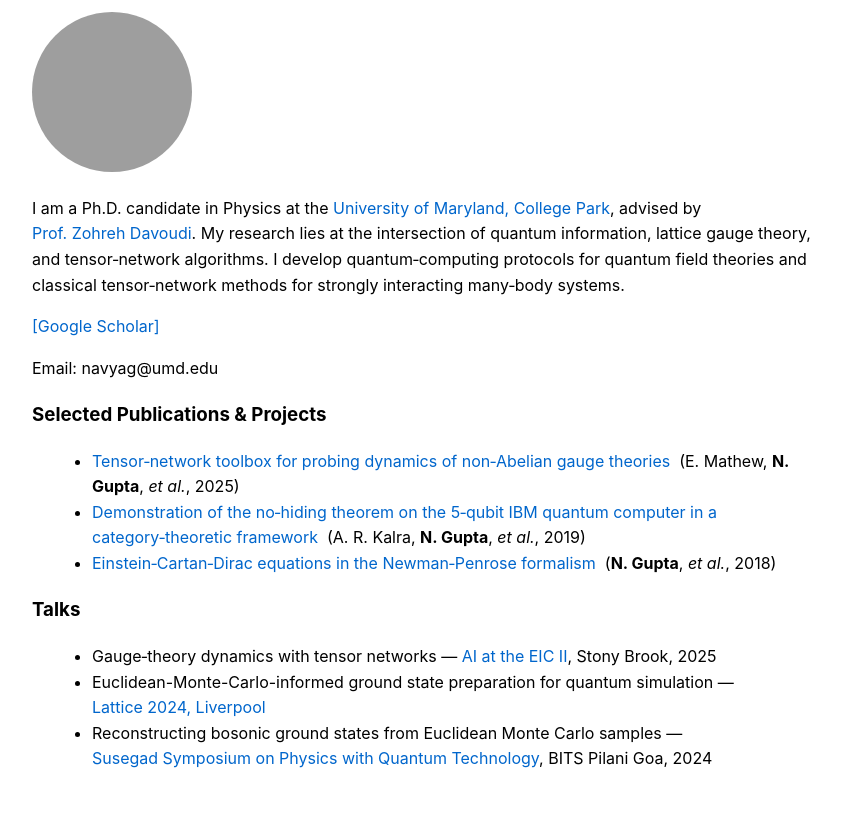
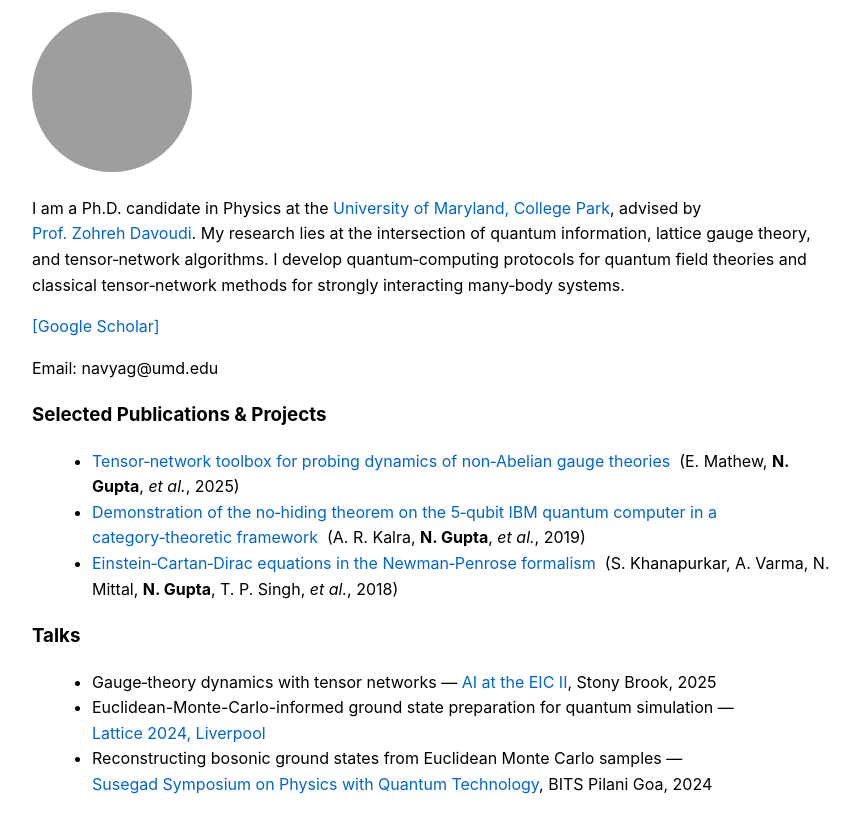
Before and after one commit to navyagup/navyagup.github.io, a plain HTML site: page index.html in a window 1280 px wide. Shown: the part 115-948 px from the top of the page, without its empty margins (208-1063 px from the left). Before the commit the page ends 927 px from the top, so only its background shows below. Drawn offline with Linux system fonts and the light colour scheme; grey boxes are pictures that could not be loaded.

Commit message:
Update index.html

```diff
--- a/index.html
+++ b/index.html
@@ -57,7 +57,7 @@
   <ul>
     <li><a href="https://arxiv.org/abs/2501.18301" target="_blank">Tensor‑network toolbox for probing dynamics of non‑Abelian gauge theories</a> &nbsp;(E. Mathew, <strong>N. Gupta</strong>, <em>et&nbsp;al.</em>, 2025)</li>
     <li><a href="https://arxiv.org/abs/1707.09462" target="_blank">Demonstration of the no‑hiding theorem on the 5‑qubit IBM quantum computer in a category‑theoretic framework</a> &nbsp;(A. R. Kalra, <strong>N. Gupta</strong>, <em>et&nbsp;al.</em>, 2019)</li>
-    <li><a href="https://arxiv.org/abs/1804.11334" target="_blank">Einstein‑Cartan‑Dirac equations in the Newman‑Penrose formalism</a> &nbsp;(<strong>N. Gupta</strong>, <em>et&nbsp;al.</em>, 2018)</li>
+    <li><a href="https://arxiv.org/abs/1804.11334" target="_blank">Einstein‑Cartan‑Dirac equations in the Newman‑Penrose formalism</a> &nbsp;(S. Khanapurkar, A. Varma, N. Mittal, <strong>N. Gupta</strong>, T. P. Singh, <em>et&nbsp;al.</em>, 2018)</li>
   </ul>
 
   <h3>Talks</h3>
```
